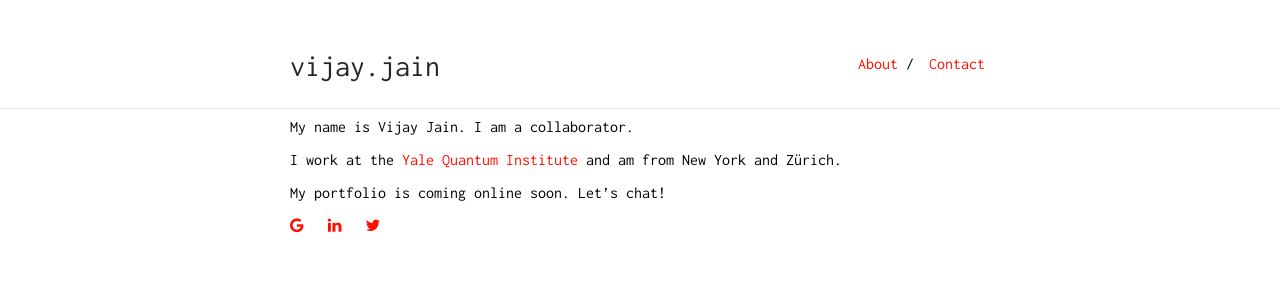
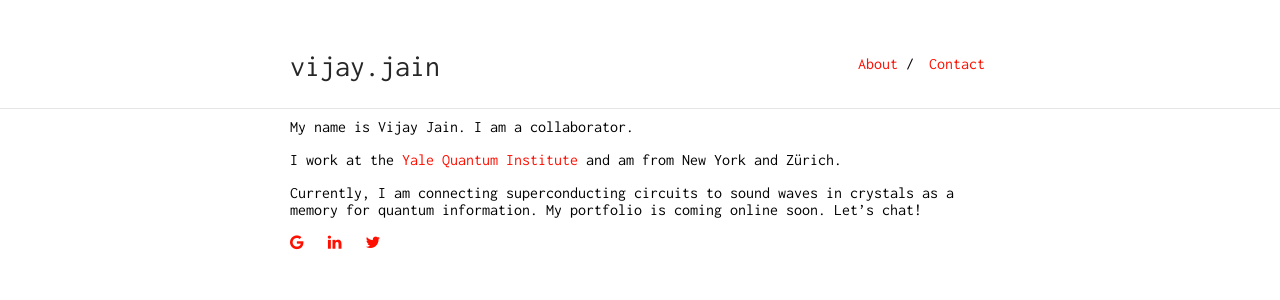
Before and after one commit to vjain89/site, a Jekyll site: the page built from index.md, in a window 1280 px wide. Shown: the top 300 px of the page. Built offline with Jekyll 4.4.1, drawn with Linux system fonts in a browser that asks for light colours.

```diff
--- a/_config.yml
+++ b/_config.yml
@@ -1,6 +1,6 @@
 title: vijay.jain
 url: "https://vijay.be/"
-baseurl: "https://vijay.be"
+baseurl: "https://vijay.be/"
 
 markdown: kramdown
 #ins_logo: "./bits-logo.png"
--- a/index.md
+++ b/index.md
@@ -14,11 +14,7 @@ layout: default
 I work at the <a href="https://quantuminstitute.yale.edu">Yale Quantum Institute</a> and am from New York and Zürich.
 
 <!-- Check out my <a href="/portfolio">Portfolio</a>.  -->
-My portfolio is coming online soon. Let's chat!
-
-<a href="https://scholar.google.com/citations?user=XjmA_Q4AAAAJ&hl=en&oi=ao" target="_blank"><i class="fa fa-google"></i></a>&nbsp;&nbsp;
-<a href="https://www.linkedin.com/in/vjain89" target="_blank"><i class="fa fa-linkedin"></i></a>&nbsp;&nbsp;
-<a href="https://twitter.com/89Vjain" target="_blank"><i class="fa fa-twitter"></i></a>&nbsp;&nbsp;
+Currently, I am connecting superconducting circuits to sound waves in crystals as a memory for quantum information. My portfolio is coming online soon. Let's chat!
 
 
 <script>    var words = ["quantum engineer.", "laser scientist.", "collaborator.", "public speaker.", "German speaker.", "Pahari painting enthusiast.", "rower.", "cyclist."];
@@ -38,3 +34,7 @@ My portfolio is coming online soon. Let's chat!
     }, 1000);
     }
     setInterval("_changeText()", 1800);</script>
+
+<a href="https://scholar.google.com/citations?user=XjmA_Q4AAAAJ&hl=en&oi=ao" target="_blank"><i class="fa fa-google"></i></a>&nbsp;&nbsp;
+<a href="https://www.linkedin.com/in/vjain89" target="_blank"><i class="fa fa-linkedin"></i></a>&nbsp;&nbsp;
+<a href="https://twitter.com/89Vjain" target="_blank"><i class="fa fa-twitter"></i></a>&nbsp;&nbsp;
```
Also changed, not shown: about.md (+6 -0 lines), contact.md (+1 -0 lines), portfolio.md (+5 -0 lines).
